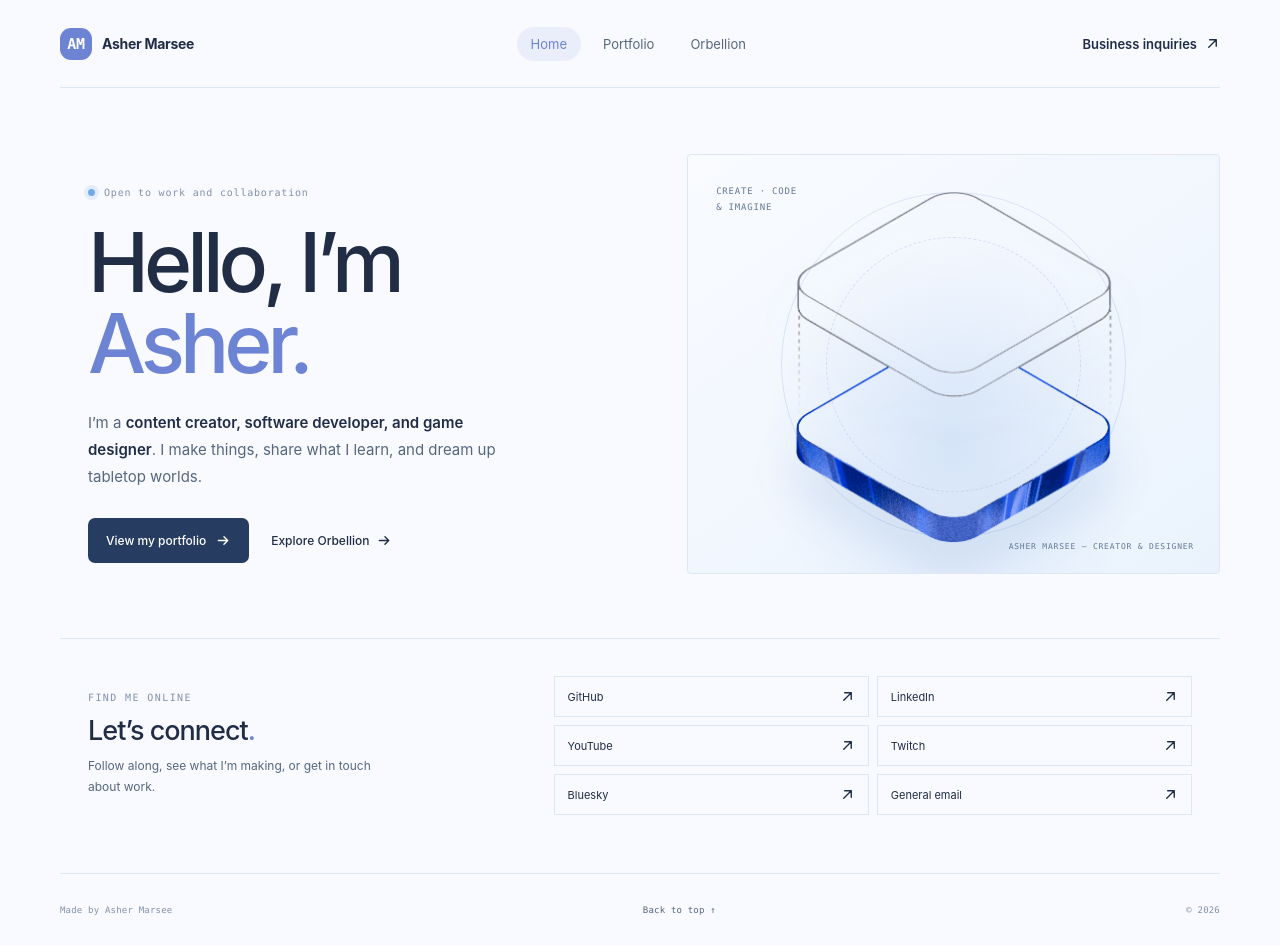
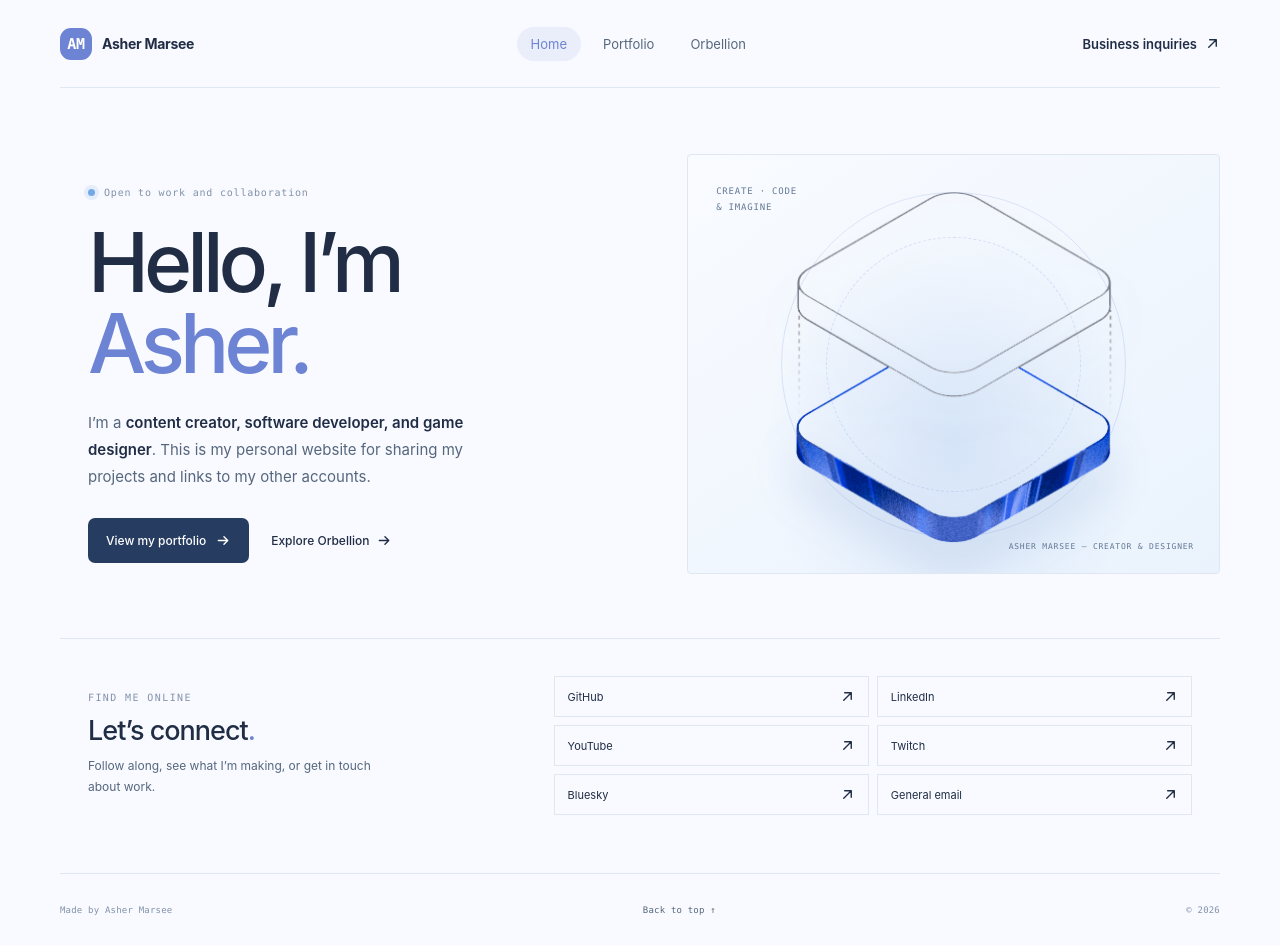
Before and after one commit to AsherMarsee/ashermarsee.github.io, a React (Vite) app: page / in a window 1280 px wide. Built offline with nearby package versions, Linux system fonts and the light colour scheme.

Commit message:
update wording

```diff
--- a/src/App.jsx
+++ b/src/App.jsx
@@ -115,8 +115,8 @@ function HomePage() {
           </h1>
           <p className="hero-description">
             I’m a <strong>content creator, software developer, and
-            game designer</strong>. I make things, share what
-            I learn, and dream up tabletop worlds.
+            game designer</strong>. This is my personal website for
+            sharing my projects and links to my other accounts.
           </p>
           <div className="hero-actions">
             <a className="button button-dark" href="#portfolio">
```
